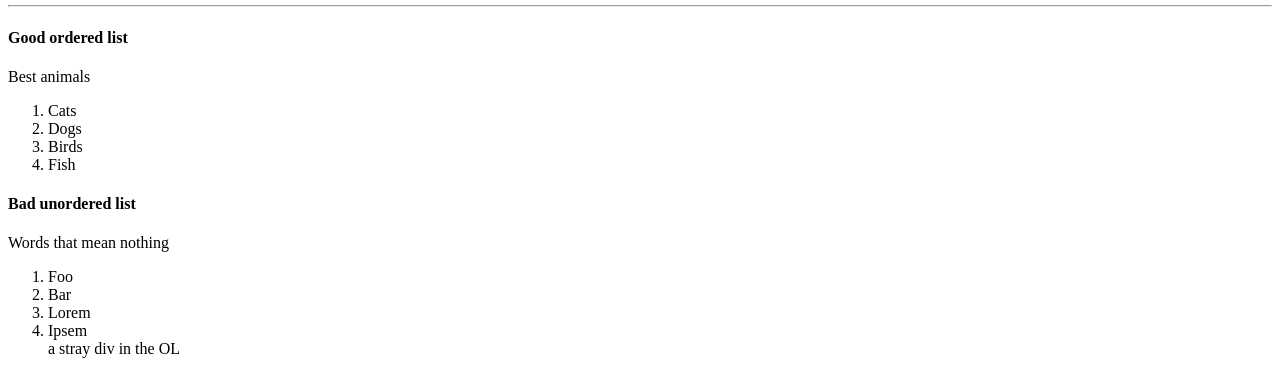
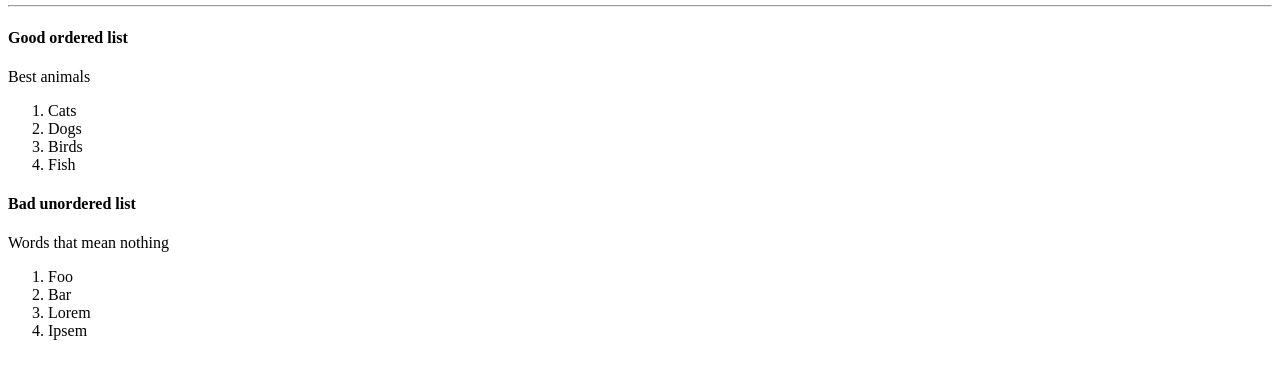
Before and after one commit to joelhsmith/debug-examples, a plain HTML site: page lh-tests/index.html in a window 1280 px wide. Shown: the part 1691-2065 px from the top of the page. Drawn offline with Linux system fonts and the light colour scheme.

Commit message:
Change to remove ol error

```diff
--- a/lh-tests/index.html
+++ b/lh-tests/index.html
@@ -61,7 +61,6 @@
         <li>Bar</li>
         <li>Lorem</li>
         <li>Ipsem</li>
-        <div>a stray div in the OL</div>
     </ol>
 </body>
 </html>
```
